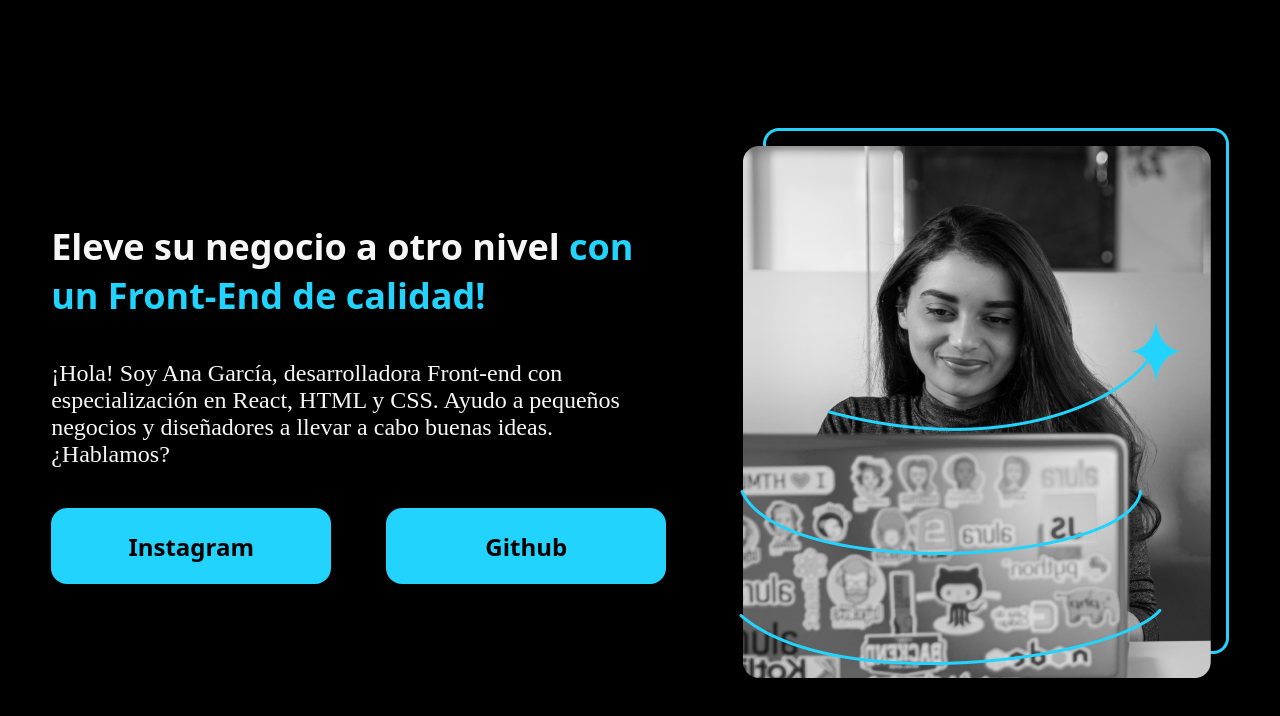
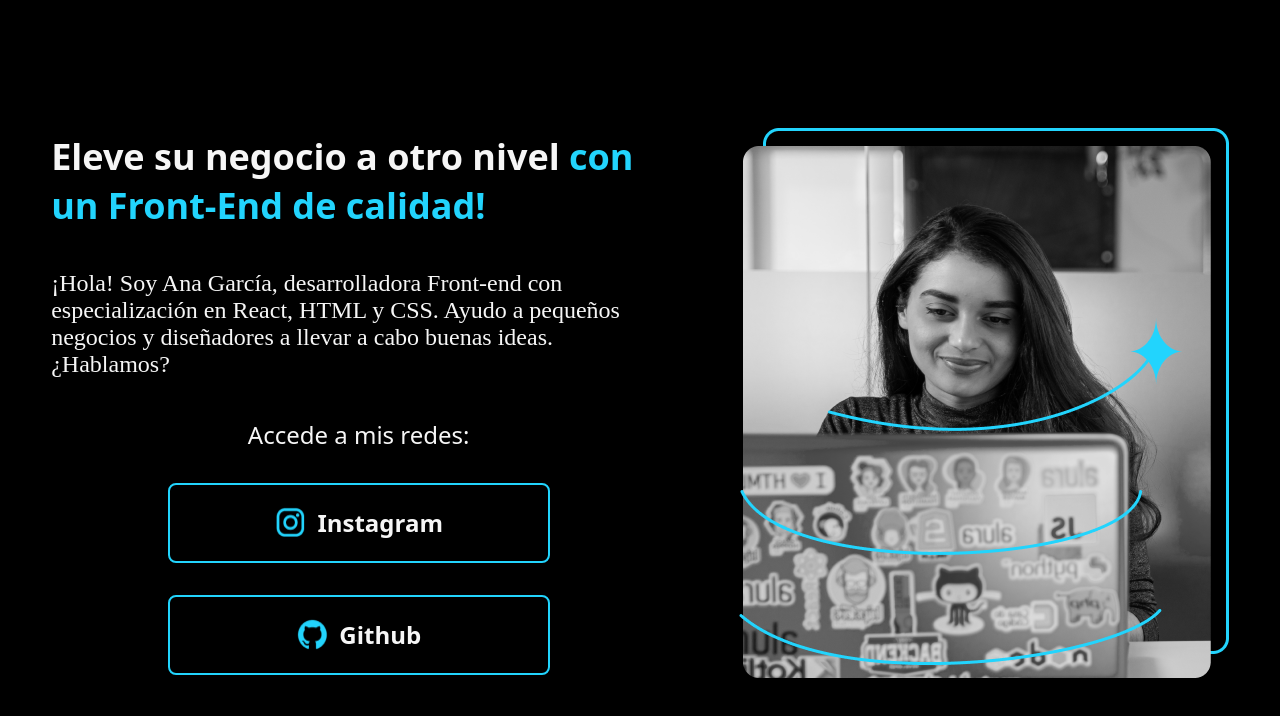
Before and after one commit to CamilaVill/portafolio, a plain HTML site: page index.html in a window 1280 px wide. Drawn offline with Linux system fonts and the light colour scheme; a web font is replaced by a local one.

Commit message:
Actualizado

```diff
--- a/index.html
+++ b/index.html
@@ -20,8 +20,10 @@
                 ¿Hablamos?
         </p>
         <div class="presentacion__enlaces">
-        <a class="presentacion__enlaces__link"  href="https://www.instagram.com/" >Instagram</a>
-        <a class="presentacion__enlaces__link"  href="https://www.github.com/">Github</a>
+        <h2 class="presentacion__enlaces__subtitulo"> Accede a mis redes: </h2>
+        <a class="presentacion__enlaces__link"  href="https://www.instagram.com/" ><img src="./assets/instagram.png">
+            Instagram</a>
+        <a class="presentacion__enlaces__link"  href="https://www.github.com/"><img src="./assets/github.png">Github</a>
         </div>
         </section>
         <img src = "Imagem.png" alt = "Imagen de Ana Garcia trabajando">
--- a/style.css
+++ b/style.css
@@ -40,16 +40,31 @@ body{
 .presentacion__enlaces{
     display: flex;
     justify-content: space-between;
+    flex-direction: column;
+    align-items: center;
+    gap: 32px;
+}
+.presentacion__enlaces__subtitulo{
+    font-family:"Emblema One", system-ui;
+    font-size: 24px;
+    font-weight: 400;
 }
 .presentacion__enlaces__link{
-    width: 280px;
-    background-color: #22D4FD;
+    width: 378px;
     text-align: center;
     padding: 21.5px 0;
-    border-radius: 16px;
+    border-radius: 8px;
     font-family: "Emblema One", system-ui;
     font-size: 24px;
     font-weight: 600;
     text-decoration: none;
-    color: #000000
+    color: #F6F6F6;
+    border: 2px solid#22D4FD;
+    display: flex;
+    justify-content: center;
+    gap: 10px;
 }
+
+.presentacion__enlaces__link:hover{
+    background-color: #272727;
+}
```
Also changed, not shown: assets/Imagem.png (added), assets/github.png (added), assets/instagram.png (added), assets/linkedin.png (added), assets/twitch.png (added), assets/twitter-novo.png (added), assets/twitter.png (added).
